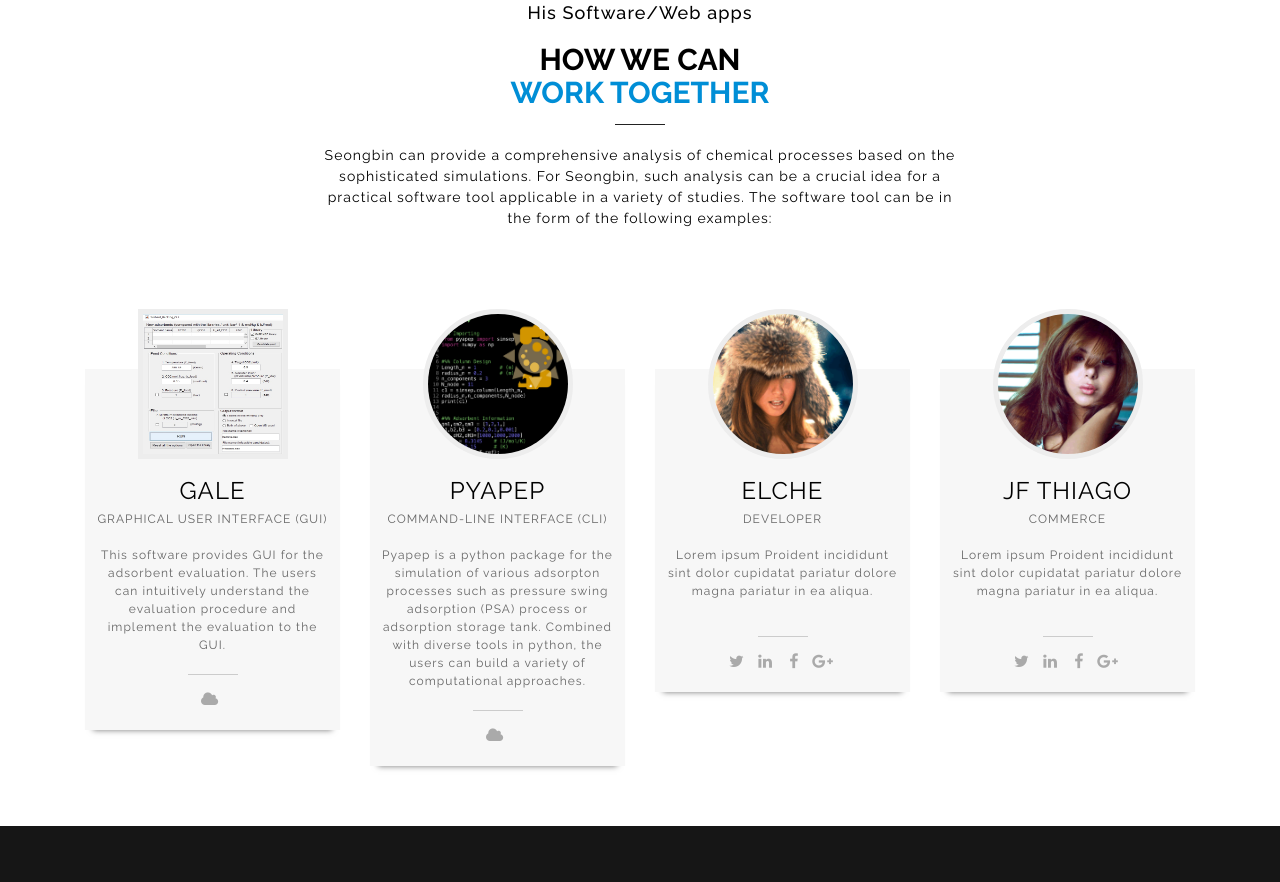
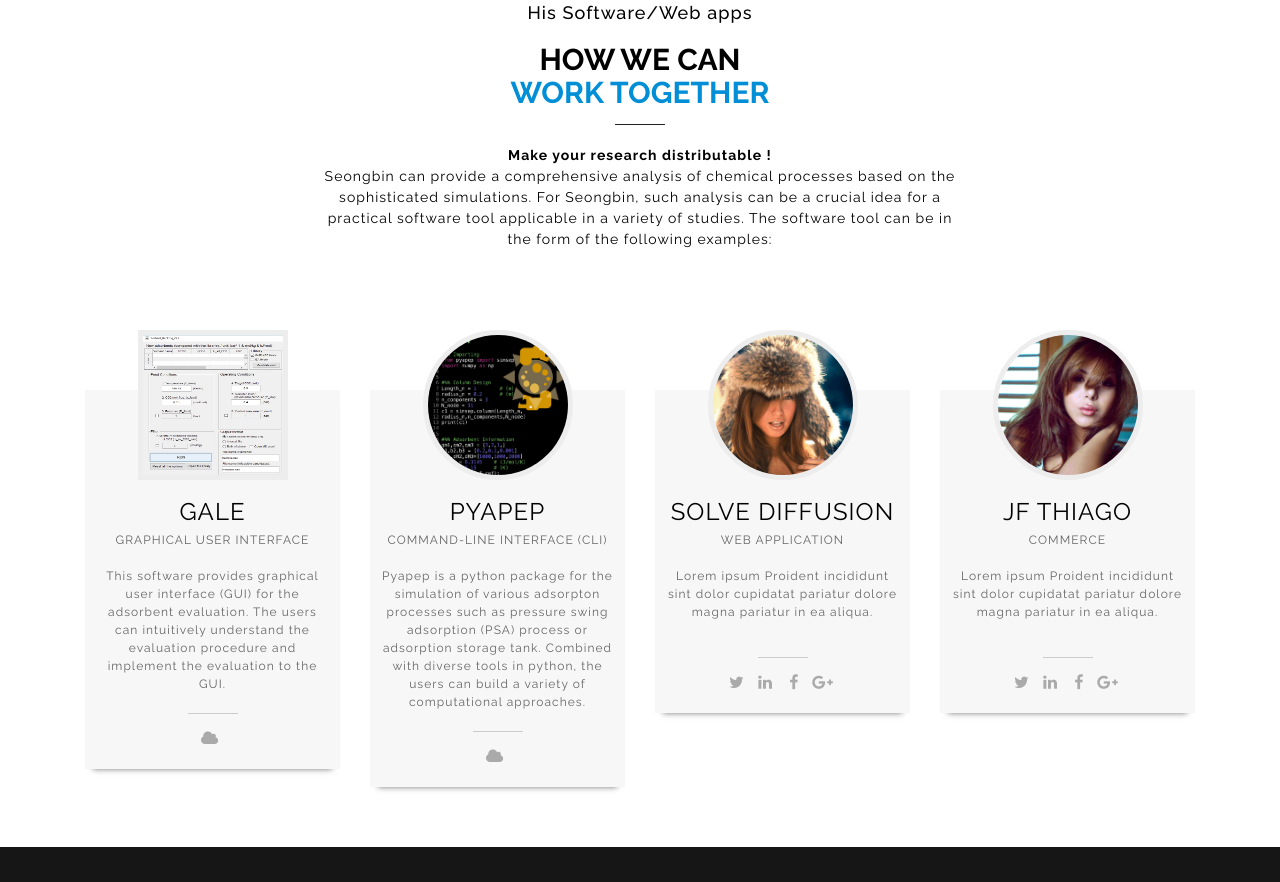
Before and after one commit to sebyga/HompyTest, a plain HTML site: page index.html in a window 1280 px wide. Shown: the part 2726-3608 px from the top of the page. Drawn offline with Linux system fonts and the light colour scheme; some packages are replaced by stand-ins of ours; files whose address does not match are found by name.

Commit message:
minor fix

```diff
--- a/index.html
+++ b/index.html
@@ -304,7 +304,7 @@
       <header class="title">
         <h4>His Software/Web apps</h4>
         <h2>How we can <br/><span>work together</span></h2>
-        <p>Seongbin can provide a comprehensive analysis of chemical processes based on the sophisticated simulations. For Seongbin, such analysis can be a crucial idea for a practical software tool applicable in a variety of studies. The software tool can be in the form of the following examples: </p>
+        <p><strong>Make your research distributable ! </strong><br/>Seongbin can provide a comprehensive analysis of chemical processes based on the sophisticated simulations. For Seongbin, such analysis can be a crucial idea for a practical software tool applicable in a variety of studies. The software tool can be in the form of the following examples: </p>
       </header>
 
       <div class="container">
@@ -317,9 +317,9 @@
               </div>
 
               <h3>GALE</h3>
-              <h5>Graphical user interface (GUI)</h5>
+              <h5>Graphical user interface</h5>
 
-              <p>This software provides GUI for the adsorbent evaluation. The users can intuitively understand the evaluation procedure and implement the evaluation to the GUI.</p>
+              <p>This software provides graphical user interface (GUI) for the adsorbent evaluation. The users can intuitively understand the evaluation procedure and implement the evaluation to the GUI.</p>
 
               <div class="team-social">
                 <ul class="list-inline social-list">
@@ -354,8 +354,8 @@
                 <img src="images/team-3.png" alt="" class="img-circle">
               </div>
 
-              <h3>Elche</h3>
-              <h5>Developer</h5>
+              <h3>Solve Diffusion</h3>
+              <h5>Web application</h5>
 
               <p>Lorem ipsum Proident incididunt sint dolor cupidatat pariatur dolore magna pariatur in ea aliqua.</p>
 
```
